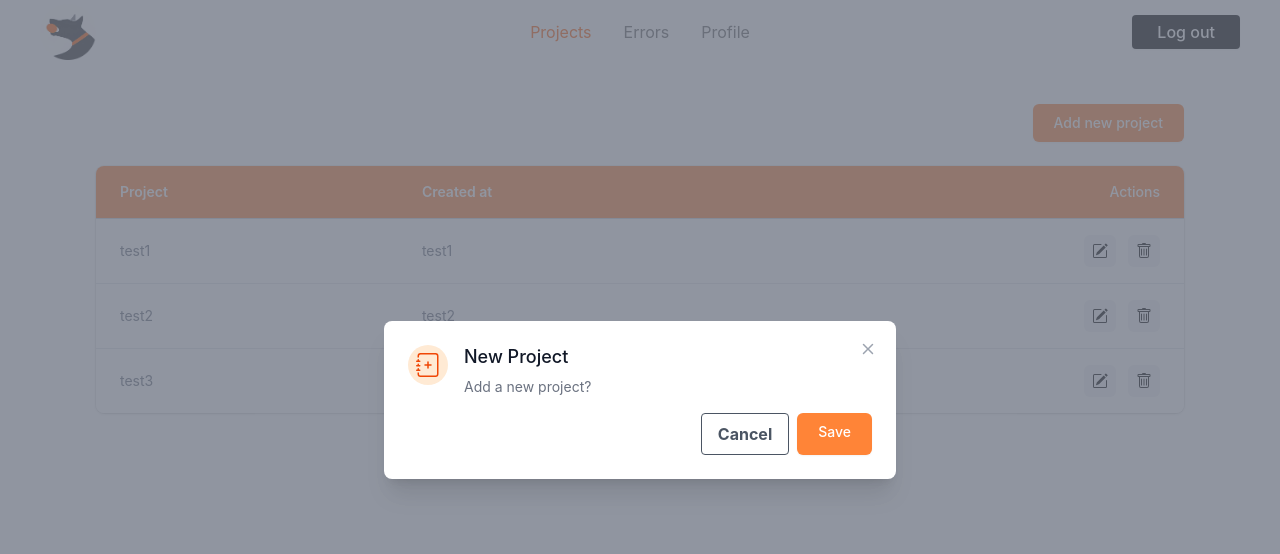
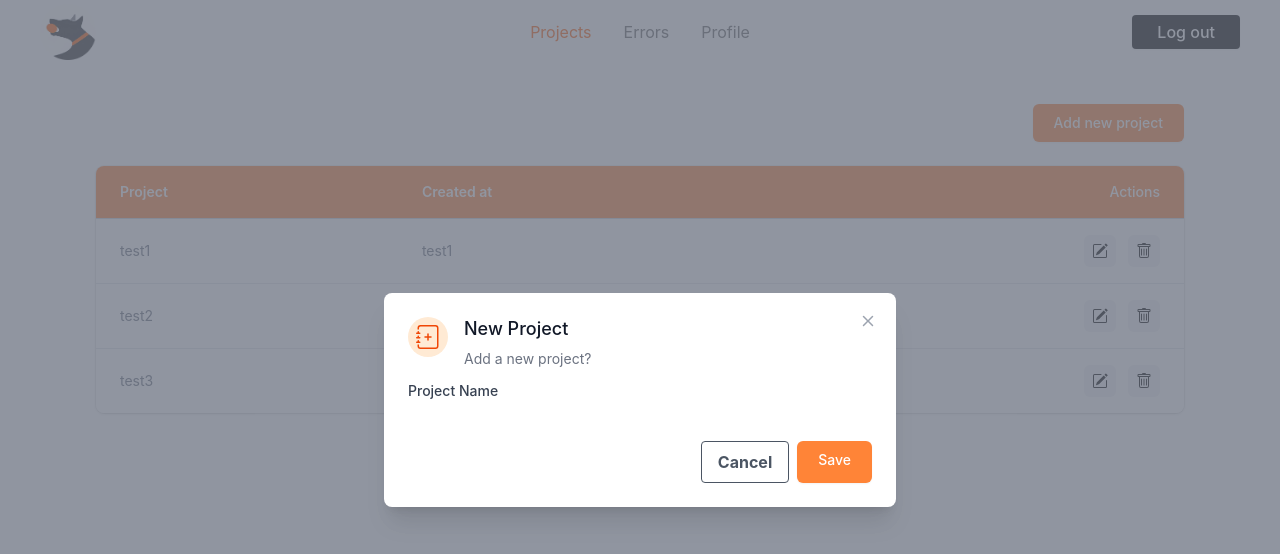
Before and after one commit to Oui-Dev/Dogger, a React (Create React App) app in the folder web-app/: page /projects in a window 1280 px wide. Both pictures are taken after a click on the button "Add new project". Shown: the top 554 px of the page. Built offline with nearby package versions, Linux system fonts and the light colour scheme.

Commit message:
added input to modal tbc...

```diff
--- a/web-app/src/Components/Organism/Modal.jsx
+++ b/web-app/src/Components/Organism/Modal.jsx
@@ -68,6 +68,7 @@ export default function Modal({ title, description, type, openButtonMessage, ...
                                             </div>
                                         </div>
                                     </div>
+                                    {props.children}
                                     <div className="mt-5 sm:mt-4 flex sm:flex-row-reverse gap-2 w-full flex-col items-stretch">
                                         {type === "form" ? (
                                             <Button type={"primary"} onClick={() => setOpen(false)}>
--- a/web-app/src/Pages/Projects/List.jsx
+++ b/web-app/src/Pages/Projects/List.jsx
@@ -9,9 +9,14 @@ export default function ProjectsList() {
         { id: 3, name: 'test3', created_at: 'test3' }
     ]; return (
         <>
-            <div className="flex justify-end mb-4">
-                <Modal title="New Project" description="Add a new project?" type="form" openButtonMessage="Add new project" />
-            </div>
+            <form className="flex justify-end mb-4">
+                <Modal title="New Project" description="Add a new project?" type="form" openButtonMessage="Add new project">
+                    <div className='w-full flex flex-col items-stretch my-3'>
+                    <label htmlFor="projectName" className="block text-sm font-medium text-gray-700"> Project Name </label>
+                    <input type="text" name="projectName" id="projectName" />
+                    </div>
+                </Modal>
+            </form>
             <Table
                 // Props
                 tableTitles={['Project', 'Created at']}
```
